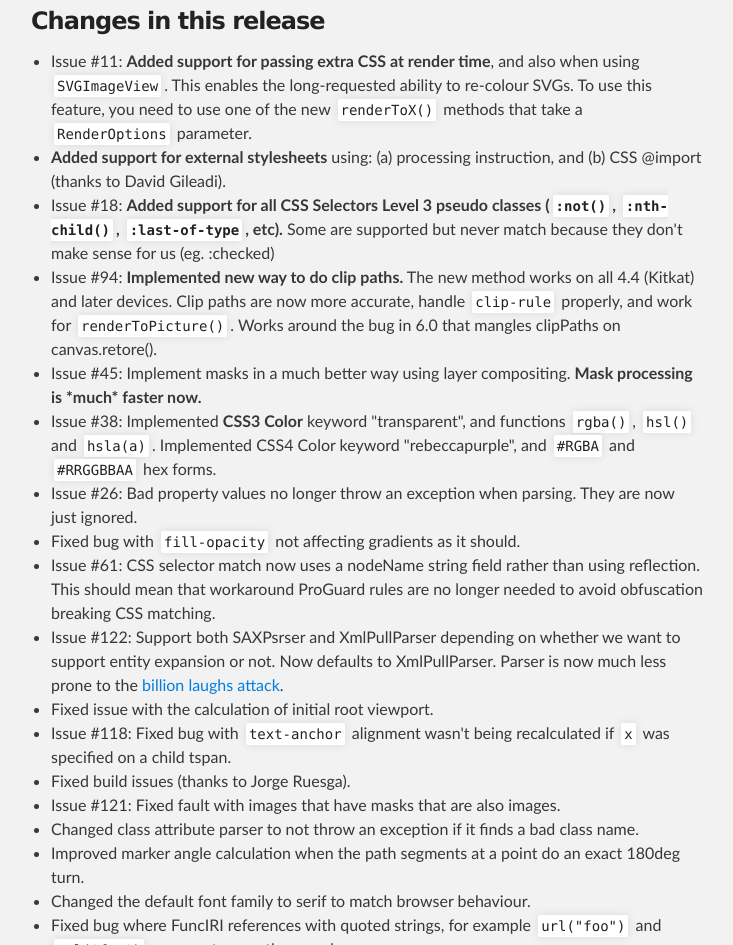
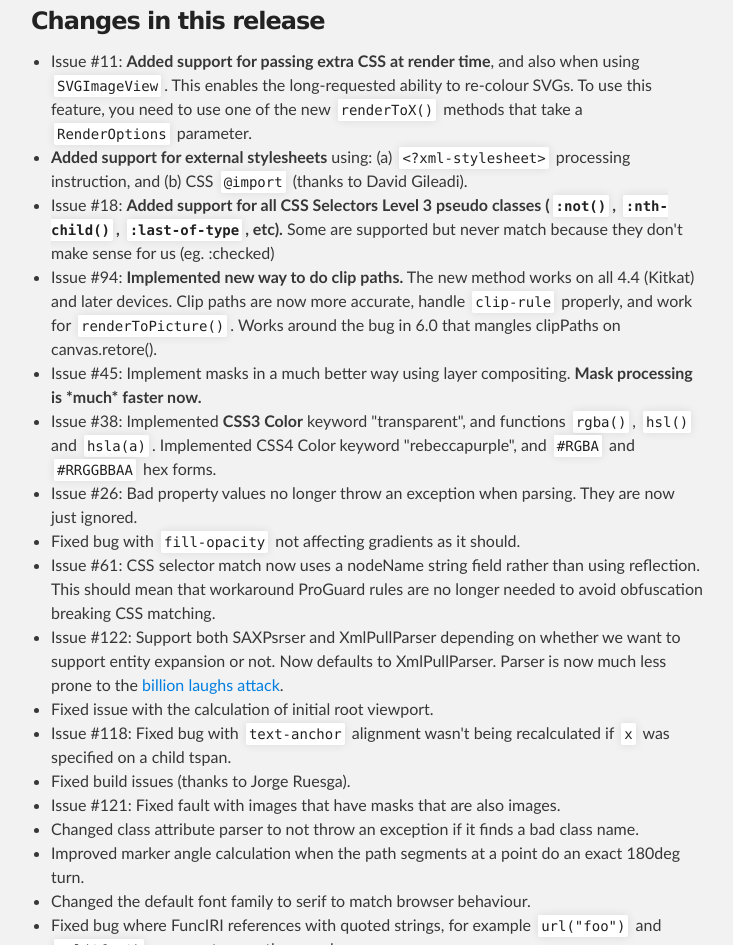
Before and after one commit to BigBadaboom/androidsvg, a plain HTML site: page release-1.3.html in a window 1280 px wide. Shown: the part 841-1786 px from the top of the page, without its empty margins (369-1102 px from the left). Drawn offline with Linux system fonts and the light colour scheme.

Commit message:
Add some <code> tags.

```diff
--- a/release-1.3.html
+++ b/release-1.3.html
@@ -81,7 +81,7 @@ dependencies {
 <h3>Changes in this release</h3>
 <ul>
 <li>Issue #11: <strong>Added support for passing extra CSS at render time</strong>, and also when using <code>SVGImageView</code>.  This enables the long-requested ability to re-colour SVGs.  To use this feature, you need to use one of the new <code>renderToX()</code> methods that take a <code>RenderOptions</code> parameter.</li>
-<li><strong>Added support for external stylesheets</strong> using: (a) <?xml-stylesheet> processing instruction, and (b) CSS @import (thanks to David Gileadi).</li>
+<li><strong>Added support for external stylesheets</strong> using: (a) <code>&lt;?xml-stylesheet&gt;</code> processing instruction, and (b) CSS <code>@import</code> (thanks to David Gileadi).</li>
 <li>Issue #18: <strong>Added support for all CSS Selectors Level 3 pseudo classes (<code>:not()</code>, <code>:nth-child()</code>, <code>:last-of-type</code>, etc).</strong>  Some are supported but never match because they don't make sense for us (eg. </code>:checked</code>)</li>
 <li>Issue #94: <strong>Implemented new way to do clip paths.</strong> The new method works on all 4.4 (Kitkat) and later devices. Clip paths are now more accurate, handle <code>clip-rule</code> properly, and work for <code>renderToPicture()</code>.  Works around the bug in 6.0 that mangles clipPaths on canvas.retore().</li>
 <li>Issue #45: Implement masks in a much better way using layer compositing.  <strong>Mask processing is *much* faster now.</strong></li>
```
